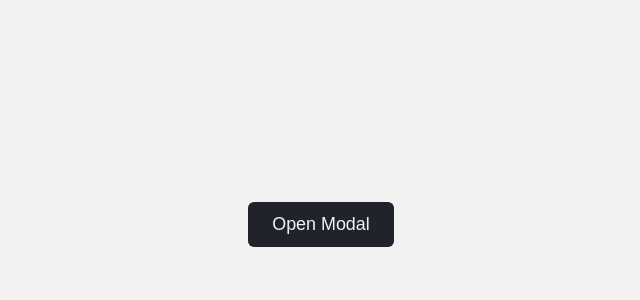
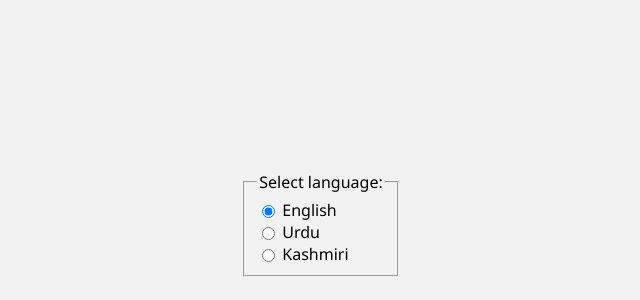
Before and after one commit to eha49/compies, a React (Vite) app: page / in a window 1280 px wide. Shown: the part 176-476 px from the top of the page, without its empty margins (319-959 px from the left). Built offline with nearby package versions, Linux system fonts and the light colour scheme.

Commit message:
another component

```diff
--- a/src/App.jsx
+++ b/src/App.jsx
@@ -1,27 +1,33 @@
-import React from "react";
-import { AnimatePresence } from "framer-motion";
-import LoginForm from "./components/Modal/LoginForm";
-import Modal from "./components/Modal/Modal";
+// import React from "react";
+// import { AnimatePresence } from "framer-motion";
+// import LoginForm from "./components/Modal/LoginForm";
+// import Modal from "./components/Modal/Modal";
+import RadioGroup from "./components/RadioGroup/RadioGroup";
 import { styled, createGlobalStyle } from "styled-components";
-import { COLORS } from "./components/constants";
+import { COLORS, VALID_LANGUAGES } from "./components/constants";
 
 function App() {
-  const [isOpen, showIsOpen] = React.useState(false);
+  // const [isOpen, showIsOpen] = React.useState(false);
 
-  function handleDismiss() {
-    showIsOpen(false);
-  }
+  // function handleDismiss() {
+  //   showIsOpen(false);
+  // }
 
   return (
     <>
-      <Button onClick={() => showIsOpen(true)}>Open Modal</Button>
+      {/* <Button onClick={() => showIsOpen(true)}>Open Modal</Button>
       <AnimatePresence>
         {isOpen && (
           <Modal title="Log In" handleDismiss={handleDismiss}>
             <LoginForm />
           </Modal>
         )}
-      </AnimatePresence>
+      </AnimatePresence> */}
+      <RadioGroup
+        groupTitle="Select language"
+        groupItems={VALID_LANGUAGES}
+        itemName="current-language"
+      />
       <GlobalStyles />
     </>
   );
--- /dev/null
+++ b/src/components/RadioGroup/RadioGroup.jsx
@@ -0,0 +1,41 @@
+import React from "react";
+import styled from "styled-components";
+
+function RadioGroup({ groupTitle, groupItems, itemName }) {
+  const [selected, setSelected] = React.useState(() => {
+    return groupItems[0];
+  });
+  return (
+    <fieldset role="radiogroup" aria-labelledby={groupTitle}>
+      <legend>{`${groupTitle}:`}</legend>
+
+      {groupItems.map((option) => {
+        return (
+          <Wrapper key={option}>
+            <input
+              type="radio"
+              name={itemName}
+              id={option}
+              value={option}
+              checked={option === selected}
+              onChange={(event) => setSelected(event.target.value)}
+            />
+            <Label htmlFor={option}>{option}</Label>
+          </Wrapper>
+        );
+      })}
+    </fieldset>
+  );
+}
+
+const Wrapper = styled.div`
+  display: flex;
+  align-items: center;
+  gap: 4px;
+`;
+
+const Label = styled.label`
+  text-transform: capitalize;
+`;
+
+export default RadioGroup;
--- a/src/components/constants.js
+++ b/src/components/constants.js
@@ -2,3 +2,5 @@ export const COLORS = {
   dark: "hsl(225deg 15% 15% / 1)",
   white: "hsl(0deg 0% 95% / 1)",
 };
+
+export const VALID_LANGUAGES = ["english", "urdu", "kashmiri"];
```
